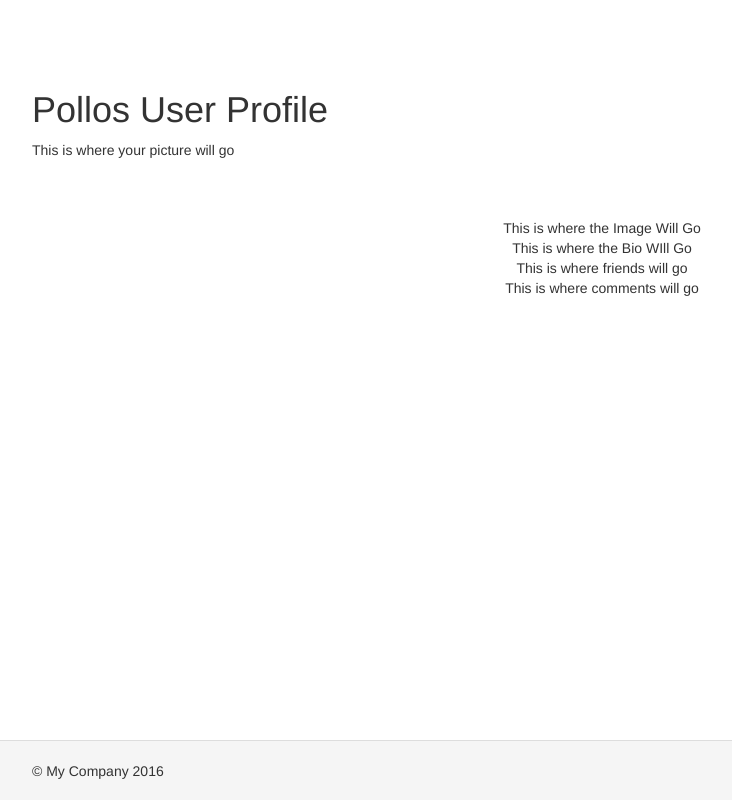
After one commit to Mustacheee/MiEspacio, a Yii app: template views/site/employeeprofile.php in a window 1280 px wide. The commit adds this page. Shown: the whole page, without its empty margins (38-770 px from the left). Run offline with PHP 8.4 and a stand-in for Yii, Linux system fonts and the light colour scheme; the template is opened without the code that fills it, so the values that code supplies are empty; some libraries are stand-ins or nearby versions.

Commit message:
add employee profile view, added pw field to create form, coverted pw to hash

```diff
--- /dev/null
+++ b/views/site/employeeprofile.php
@@ -0,0 +1,29 @@
+<?php
+
+/* @var $this yii\web\View */
+/* @var $form yii\bootstrap\ActiveForm */
+/* @var $model app\models\User */
+
+use yii\helpers\Html;
+use yii\bootstrap\ActiveForm;
+
+$this->title = 'Pollos User Profile';
+?>
+<div>
+    <h1><?=Html::encode($this->title)?></h1>
+    <P>This is where your picture will go</P>
+    <div class="jumbotron">
+        <div class="image">
+            This is where the Image Will Go
+        </div>
+        <div class="bio">
+            This is where the Bio WIll Go
+        </div>
+        <div class="friends">
+            This is where friends will go
+        </div>
+        <div class="comments">
+            This is where comments will go
+        </div>
+    </div>
+</div>
--- a/views/site/signup.php
+++ b/views/site/signup.php
@@ -2,7 +2,7 @@
 
 /* @var $this yii\web\View */
 /* @var $form yii\bootstrap\ActiveForm */
-/* @var $model app\models\SignUpForm */
+/* @var $model app\models\User */
 
 use yii\helpers\Html;
 use yii\bootstrap\ActiveForm;
@@ -46,6 +46,7 @@ $this->title = 'Sign Up';
                 <?= $form->field($model, 'first_name')->textInput(['autofocus' => true]); ?>
                 <?= $form->field($model, 'last_name'); ?>
                 <?= $form->field($model, 'email') ?>
+                <?= $form->field($model, 'password')->passwordInput(); ?>
 
                 <div class="form-group">
                     <?= Html::submitButton('Submit', ['class' => 'btn btn-primary', 'name' => 'contact-button']) ?>
```
Also changed, not shown: controllers/SiteController.php (+6 -10 lines), models/User.php (+14 -2 lines), 1 other file.
